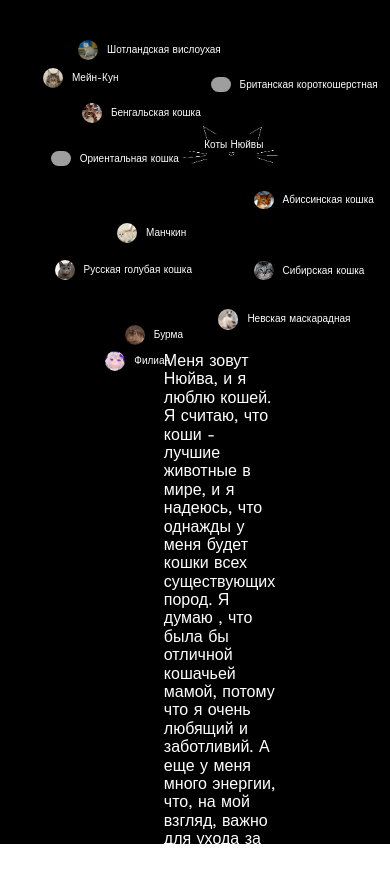
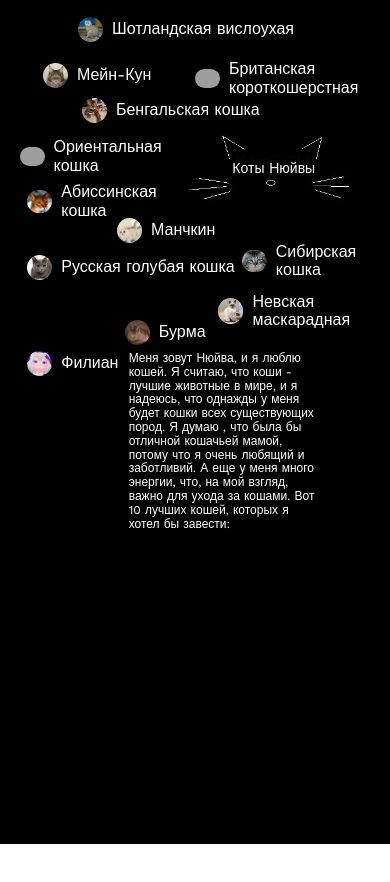
Before and after one commit to AKonevka/ProjectCat, a plain HTML site: page index.html in a window 390 px wide. After the commit the page ends 844 px from the top, so only its background shows below. Drawn offline with nearby package versions, Linux system fonts and the light colour scheme; grey boxes are pictures that could not be loaded.

Commit message:
Add files via upload

```diff
--- a/css/style.css
+++ b/css/style.css
@@ -89,7 +89,7 @@ body {
 .block5 {
     position: absolute;
     left: 13%;
-    bottom: 34%;
+    bottom: 25%;
     font-size: 20px;
 }
 
@@ -204,31 +204,68 @@ body {
 
 .spin {
     animation: spin 3s linear infinite;
+    -webkit-animation: spin 3s linear infinite;
 }
 
 @media (max-width: 425px) {
     .img1 {
-        width: 100px;
+        width: 170px;
     }
 
     .img {
-        width: 20px;
+        width: 25px;
     }
 
     .block {
-        font-size: 10px;
+        font-size: 16px;
+    }
+
+
+    .block5 {
+        left: 5%;
+    }
+
+    .block1 {
+        bottom: 16%;
     }
 
     .blocky2 {
-        font-size: 10px;
+        font-size: 14px;
+        left: 31%;
+    }
+
+    .block3 {
+        left: 50%;
+        bottom: 6%;
+    }
+
+    .block6 {
+        left: 44%;
+        bottom: -27%;
     }
 
     .block7 {
-        left: 65%;
-        bottom: -9%;
+        left: 7%;
+        bottom: -20%;
     }
 
-    .block3 {
-        left: 54%;
+    .block9 {
+        left: 7%;
+    }
+
+    .block10 {
+        left: 62%;
+    }
+
+
+
+    .block13 {
+        left: 7%;
+    }
+
+    .block14 {
+        font-size: 12px;
+        width: 48%;
+        left: 33%;
     }
 }
--- a/index.html
+++ b/index.html
@@ -27,12 +27,12 @@
         <div class="blocky1">
             <div class="blockx3">
                 <div class="block block4"><img src="img/cat4.png" alt="**" class="img">Бенгальская кошка</div>
-                <div class="block block5"><img src="img/cat5.png" alt="**" class="img">Ориентальная кошка</div>
+                <div class="block block5"><img src="img/cat5.png" alt="**" class="img">Ориентальная <br> кошка</div>
             </div>
             <div class="blocke block6"><img src="img/fone.png" alt="**" class="img1">
                 <div class="blocky2">Коты Нюйвы</div>
             </div>
-            <div class="block block7"><img src="img/cat6.png" alt="**" class="img">Абиссинская кошка</div>
+            <div class="block block7"><img src="img/cat6.png" alt="**" class="img">Абиссинская <br> кошка</div>
         </div>
         <div class="blockx4">
             <div class="block block8"><img src="img/cat7.png" alt="**" class="img">Манчкин</div>
```
Also changed, not shown: img/cat 13.jpg (added).
